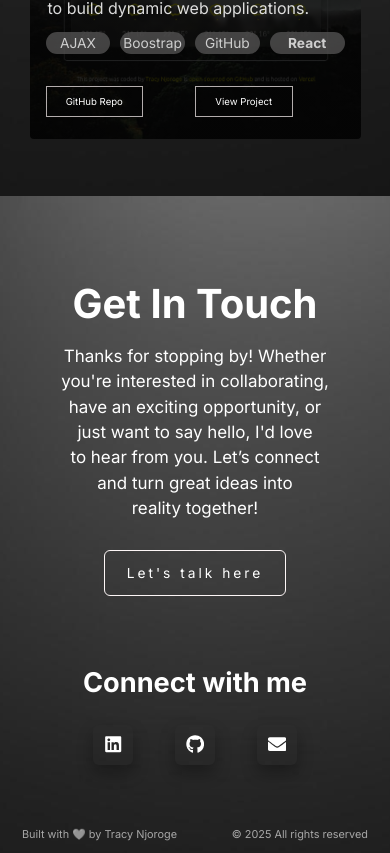
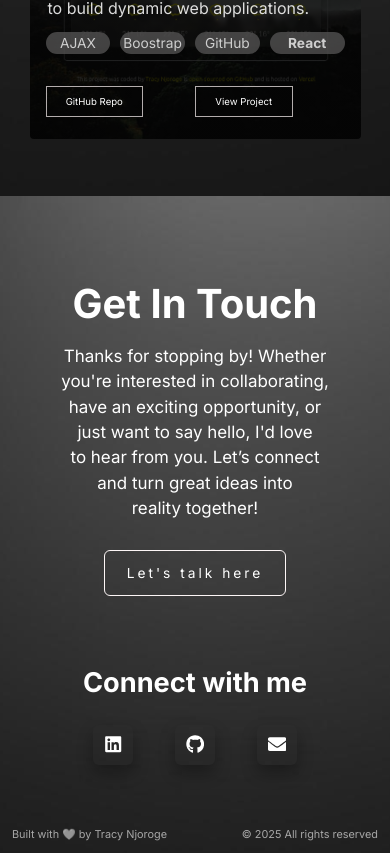
Before and after one commit to 26TracyNjoroge/tracy-dev-portfolio, a React (Create React App) app: page / in a window 390 px wide. Shown: the part 3180-4033 px from the top of the page. Built offline with nearby package versions, Linux system fonts and the light colour scheme.

Commit message:
Edit the font size of the footer

```diff
--- a/src/components/Footer.css
+++ b/src/components/Footer.css
@@ -10,7 +10,7 @@
 @media (max-width: 992px) {
     .Footer {
         font-size: 0.68rem;
-        padding: 12px 22px;
+        padding: 12px 12px;
 
     }
 }
```
